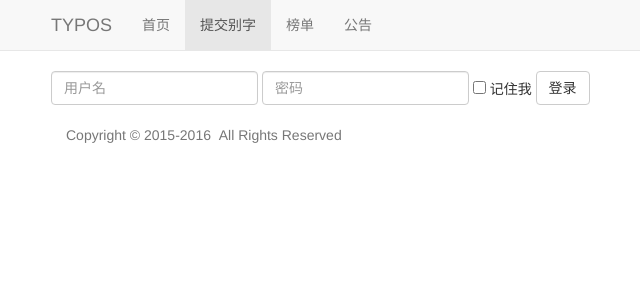
After one commit to 5thgfka/Typos, a Django app: page /accounts/login/ in a window 1280 px wide. The commit adds this page. Shown: the top 300 px of the page, without its empty margins (19-659 px from the left). Run offline with Django 3.2, Linux system fonts and the light colour scheme; parts of the project's set-up code (start-up, migrations or seed data) failed here and were passed over; some libraries are stand-ins or nearby versions.

Commit message:
登录功能代码
未实现

```diff
--- /dev/null
+++ b/typos/accounts/forms.py
@@ -0,0 +1,8 @@
+#encoding=utf8
+from django import forms
+from django.contrib.auth.models import User
+from django.utils.translation import ugettext, ugettext_lazy as _
+
+class LoginForm(forms.Form):
+    username=forms.CharField(label=_(u"username"),max_length=30,widget=forms.TextInput(attrs={'size': 20,'placeholder':'用户名'}))
+    password=forms.CharField(label=_(u"password"),max_length=30,widget=forms.PasswordInput(attrs={'size': 20,'placeholder':'密码'}))
--- /dev/null
+++ b/typos/accounts/helper.py
@@ -0,0 +1,48 @@
+#encoding=utf8
+
+from django.http import HttpResponse
+from django.core.urlresolvers import reverse
+from django.template import RequestContext
+from django.shortcuts import render_to_response
+from django.contrib import auth
+from django.contrib.auth import authenticate, login as auth_login ,logout as auth_logout
+from django.views.decorators.csrf import csrf_protect
+from django import forms
+from django.contrib import messages
+from accounts.forms import *
+
+from accounts.forms import *
+from django.http import HttpResponseRedirect
+from django.utils.translation import ugettext_lazy as _
+
+def login(request):
+    '''登陆视图'''
+    template_var={}
+    form = LoginForm()
+    if request.method == 'POST':
+        form=LoginForm(request.POST.copy())
+        if form.is_valid():
+            _login(request,form.cleaned_data["username"],form.cleaned_data["password"])
+            #return render_to_response("index.html",template_var,context_instance=RequestContext(request))
+            return HttpResponseRedirect("/")
+    template_var["form"]=form
+    return render_to_response("registration/login.html",template_var,context_instance=RequestContext(request))
+
+def _login(request,username,password):
+    '''登陆核心方法'''
+    ret=False
+    user=authenticate(username=username,password=password)
+    if user:
+        if user.is_active:
+            auth_login(request,user)
+            ret=True
+        else:
+            messages.add_message(request, messages.INFO, _(u'用户没有激活'))
+    else:
+        messages.add_message(request, messages.INFO, _(u'用户不存在'))
+    return ret
+
+def logout(request):
+    '''注销视图'''
+    auth_logout(request)
+    return HttpResponseRedirect("/")
--- a/typos/typos/templates/base.html
+++ b/typos/typos/templates/base.html
@@ -58,9 +58,9 @@
           {% endblock %}
           {% block auth %}
           <ul class="nav navbar-nav navbar-right">
-            <li><a href="/login">登录</a></li>
+            <li><a href="/accounts/login">登录</a></li>
             <!--<li class="active"><a href="./">Static top <span class="sr-only">(current)</span></a></li>-->
-            <li><a href="/regist">注册</a></li>
+            <li><a href="/register">注册</a></li>
           </ul>
           {% endblock %}
         </div><!--/.nav-collapse -->
--- /dev/null
+++ b/typos/typos/templates/registration/login.html
@@ -0,0 +1,32 @@
+{% extends "base.html" %}
+{% block auth %}
+{% endblock %}
+{% block title %}提交{% endblock %}
+{% block navbar %}
+<ul class="nav navbar-nav">
+  <li><a href="/">首页</a></li>
+  <li class="active"><a href="/submit">提交别字</a></li>
+  <li><a href="/rank">榜单</a></li>
+  <li><a href="/notice">公告</a></li>
+</ul>
+{% endblock %}
+{% block main %}
+<form class="form-inline" action="" method="post">
+{% csrf_token %}
+  <div class="form-group">
+    <label class="sr-only" for="username">用户名</label>
+    <input type="text" class="form-control" id="username" placeholder="用户名">
+  </div>
+  <div class="form-group">
+    <label class="sr-only" for="password">密码</label>
+    <input type="password" class="form-control" id="password" placeholder="密码">
+  </div>
+  <div class="checkbox">
+    <label>
+      <input type="checkbox"> 记住我
+    </label>
+  </div>
+  <input type="submit" class="btn btn-default" value="登录">
+</form>
+<br />
+{% endblock %}
--- a/typos/typos/urls.py
+++ b/typos/typos/urls.py
@@ -18,6 +18,8 @@ urlpatterns = patterns('',
     url(r'typo/(?P<typoid>.*)$', 'typos.views.typo', name='typo'),
     # user
     url(r'user/(?P<userid>.*)$', 'typos.views.user', name='user'),
+    # accounts
+    url(r'^accounts/login/$', 'accounts.helper.login', name='login'),
     # Uncomment the next line to enable the admin:
     url(r'^admin/', include(admin.site.urls)),
     (r'^static/(?P<path>.*)$', 'django.views.static.serve', {'document_root': site_media}),
```
Also changed, not shown: typos/accounts/__init__.py (added).
